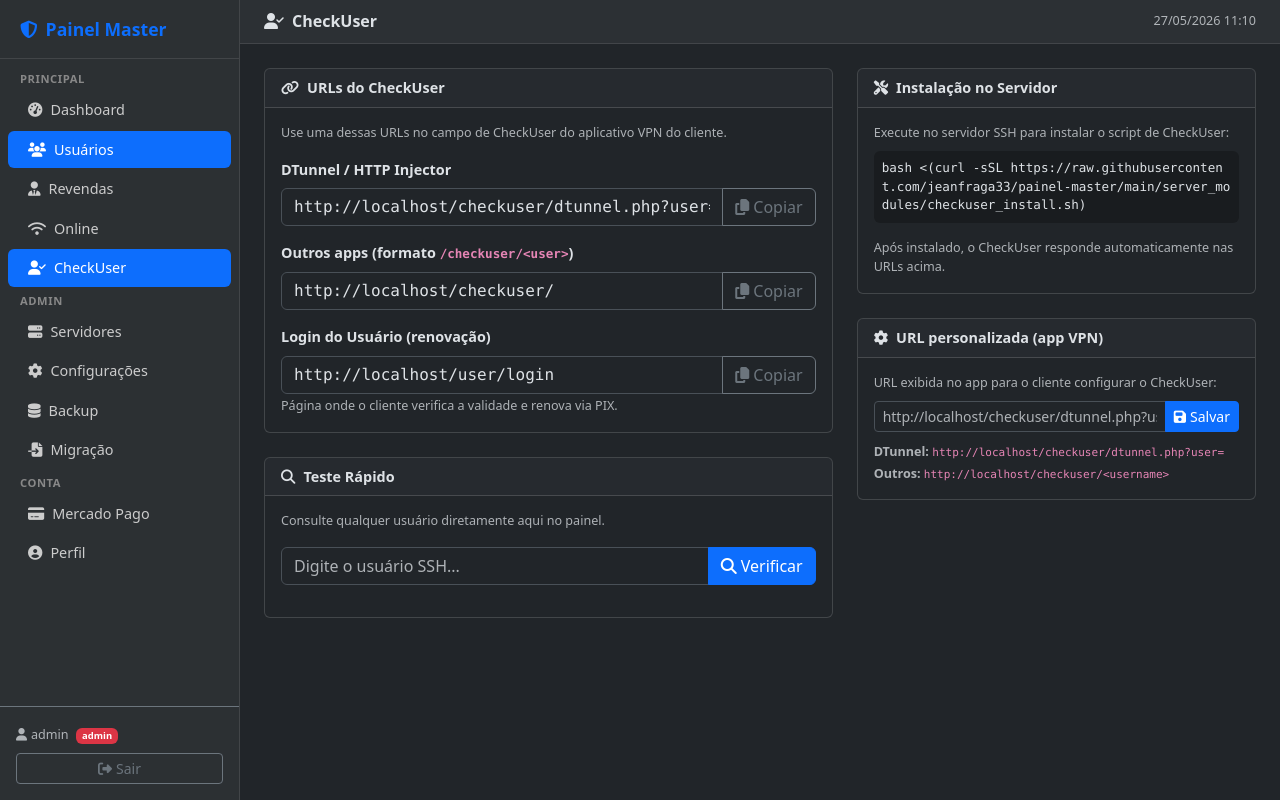
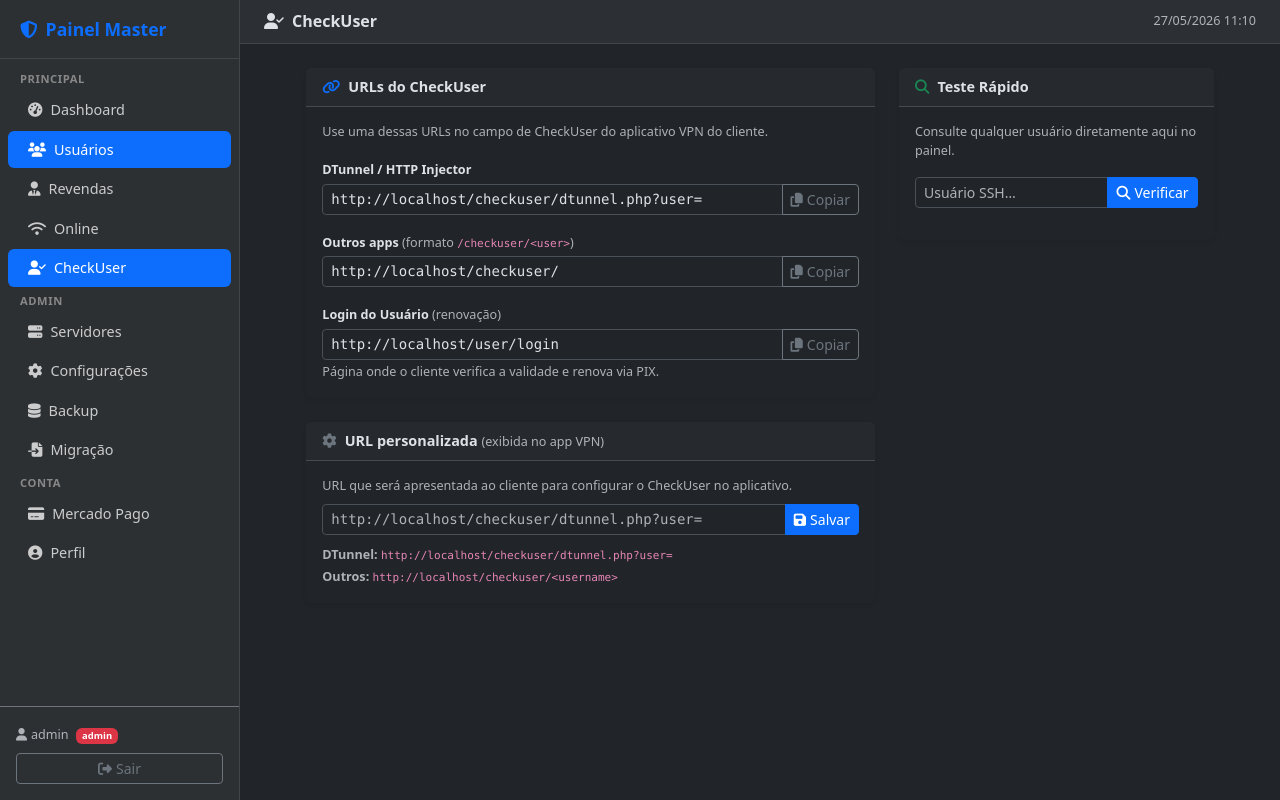
Before and after one commit to jeanfraga95/painel101, a Flask app: page /checkuser_panel in a window 1280 px wide. Run offline with Flask 3, Linux system fonts and the light colour scheme; the visitor is signed in with stand-in values (Sample User, id 1); data comes from the database, SQL or seed files in the repository.

Commit message:
Update checkuser_panel.html

```diff
--- a/templates/checkuser_panel.html
+++ b/templates/checkuser_panel.html
@@ -3,13 +3,13 @@
 {% block page_title %}<i class="fas fa-user-check me-2"></i>CheckUser{% endblock %}
 
 {% block content %}
-<div class="row g-4">
+<div class="row g-4 justify-content-center">
 
-  <!-- URLs disponíveis -->
-  <div class="col-md-7">
-    <div class="card mb-4">
-      <div class="card-header fw-semibold">
-        <i class="fas fa-link me-2"></i>URLs do CheckUser
+  {# ── URLs disponíveis ───────────────────────────────────────────────── #}
+  <div class="col-lg-7">
+    <div class="card border-0 shadow-sm mb-4">
+      <div class="card-header fw-semibold py-2">
+        <i class="fas fa-link me-2 text-primary"></i>URLs do CheckUser
       </div>
       <div class="card-body">
         <p class="text-muted small mb-3">
@@ -17,9 +17,9 @@
         </p>
 
         <div class="mb-3">
-          <label class="form-label fw-semibold">DTunnel / HTTP Injector</label>
-          <div class="input-group">
-            <input type="text" class="form-control font-monospace small"
+          <label class="form-label small fw-semibold mb-1">DTunnel / HTTP Injector</label>
+          <div class="input-group input-group-sm">
+            <input type="text" class="form-control font-monospace"
                    id="urlDtunnel"
                    value="{{ request.host_url }}checkuser/dtunnel.php?user="
                    readonly onclick="this.select()">
@@ -31,9 +31,11 @@
         </div>
 
         <div class="mb-3">
-          <label class="form-label fw-semibold">Outros apps (formato <code>/checkuser/&lt;user&gt;</code>)</label>
-          <div class="input-group">
-            <input type="text" class="form-control font-monospace small"
+          <label class="form-label small fw-semibold mb-1">
+            Outros apps <span class="text-muted fw-normal">(formato <code>/checkuser/&lt;user&gt;</code>)</span>
+          </label>
+          <div class="input-group input-group-sm">
+            <input type="text" class="form-control font-monospace"
                    id="urlGeneric"
                    value="{{ request.host_url }}checkuser/"
                    readonly onclick="this.select()">
@@ -44,10 +46,10 @@
           </div>
         </div>
 
-        <div class="mb-0">
-          <label class="form-label fw-semibold">Login do Usuário (renovação)</label>
-          <div class="input-group">
-            <input type="text" class="form-control font-monospace small"
+        <div>
+          <label class="form-label small fw-semibold mb-1">Login do Usuário <span class="text-muted fw-normal">(renovação)</span></label>
+          <div class="input-group input-group-sm">
+            <input type="text" class="form-control font-monospace"
                    id="urlLogin"
                    value="{{ url_for('user_login', _external=True) }}"
                    readonly onclick="this.select()">
@@ -61,58 +63,25 @@
       </div>
     </div>
 
-    <!-- Teste rápido -->
-    <div class="card">
-      <div class="card-header fw-semibold">
-        <i class="fas fa-search me-2"></i>Teste Rápido
-      </div>
-      <div class="card-body">
-        <p class="text-muted small mb-3">Consulte qualquer usuário diretamente aqui no painel.</p>
-        <div class="input-group mb-3">
-          <input type="text" id="checkInput" class="form-control" placeholder="Digite o usuário SSH...">
-          <button class="btn btn-primary" onclick="doCheck()">
-            <i class="fas fa-search me-1"></i>Verificar
-          </button>
-        </div>
-        <div id="checkResult"></div>
-      </div>
-    </div>
-  </div>
-
-  <!-- Instalação + URL configurada -->
-  <div class="col-md-5">
-    <div class="card mb-4">
-      <div class="card-header fw-semibold">
-        <i class="fas fa-tools me-2"></i>Instalação no Servidor
+    {# ── URL personalizada — só admin ─────────────────────────────────── #}
+    {% if current_user.role == 'admin' %}
+    <div class="card border-0 shadow-sm">
+      <div class="card-header fw-semibold py-2">
+        <i class="fas fa-cog me-2 text-secondary"></i>URL personalizada <span class="text-muted fw-normal small">(exibida no app VPN)</span>
       </div>
       <div class="card-body">
         <p class="text-muted small mb-2">
-          Execute no servidor SSH para instalar o script de CheckUser:
-        </p>
-        <pre class="p-2 rounded small mb-3" style="background:rgba(0,0,0,.25);white-space:pre-wrap;word-break:break-all;">bash &lt;(curl -sSL https://raw.githubusercontent.com/jeanfraga33/painel-master/main/server_modules/checkuser_install.sh)</pre>
-        <p class="text-muted small mb-0">Após instalado, o CheckUser responde automaticamente nas URLs acima.</p>
-      </div>
-    </div>
-
-    {% if current_user.role == 'admin' %}
-    <div class="card">
-      <div class="card-header fw-semibold">
-        <i class="fas fa-cog me-2"></i>URL personalizada (app VPN)
-      </div>
-      <div class="card-body">
-        <p class="text-muted small mb-2">
-          URL exibida no app para o cliente configurar o CheckUser:
+          URL que será apresentada ao cliente para configurar o CheckUser no aplicativo.
         </p>
         <form method="POST" action="{{ url_for('settings') }}">
-          <div class="input-group mb-2">
-            <input type="text" name="checkuser_url" class="form-control form-control-sm"
+          <div class="input-group input-group-sm mb-2">
+            <input type="text" name="checkuser_url" class="form-control font-monospace"
                    value="{{ settings.checkuser_url }}"
                    placeholder="{{ request.host_url }}checkuser/dtunnel.php?user=">
             <button type="submit" class="btn btn-sm btn-primary">
               <i class="fas fa-save me-1"></i>Salvar
             </button>
           </div>
-          {# Hidden fields to preserve other settings values #}
           <input type="hidden" name="panel_name"  value="{{ settings.panel_name }}">
           <input type="hidden" name="panel_color" value="{{ settings.panel_color }}">
           <input type="hidden" name="panel_theme" value="{{ settings.panel_theme }}">
@@ -125,6 +94,25 @@
       </div>
     </div>
     {% endif %}
+  </div>
+
+  {# ── Teste rápido ───────────────────────────────────────────────────── #}
+  <div class="col-lg-4">
+    <div class="card border-0 shadow-sm">
+      <div class="card-header fw-semibold py-2">
+        <i class="fas fa-search me-2 text-success"></i>Teste Rápido
+      </div>
+      <div class="card-body">
+        <p class="text-muted small mb-3">Consulte qualquer usuário diretamente aqui no painel.</p>
+        <div class="input-group input-group-sm mb-3">
+          <input type="text" id="checkInput" class="form-control" placeholder="Usuário SSH…">
+          <button class="btn btn-primary btn-sm" onclick="doCheck()">
+            <i class="fas fa-search me-1"></i>Verificar
+          </button>
+        </div>
+        <div id="checkResult"></div>
+      </div>
+    </div>
   </div>
 
 </div>
@@ -140,21 +128,32 @@ function doCheck() {
   fetch('/api/checkuser?user=' + encodeURIComponent(user))
     .then(r => r.json())
     .then(d => {
-      const ok = d.status === 'online' || d.online === true || (typeof d.limit !== 'undefined');
+      const ok    = d.status === 'online' || d.online === true || typeof d.limit !== 'undefined';
       const color = ok ? 'success' : 'danger';
-      let html = `<div class="alert alert-${color} py-2 small mb-0">`;
-      if (d.username) html += `<strong>Usuário:</strong> ${d.username}<br>`;
-      if (d.status)   html += `<strong>Status:</strong> ${d.status}<br>`;
-      if (d.expires_at) html += `<strong>Validade:</strong> ${d.expires_at}<br>`;
-      if (typeof d.connections !== 'undefined') html += `<strong>Conexões:</strong> ${d.connections}<br>`;
-      if (typeof d.limit !== 'undefined') html += `<strong>Limite:</strong> ${d.limit}<br>`;
-      if (!d.username && !d.status) html += JSON.stringify(d);
-      html += '</div>';
-      div.innerHTML = html;
+      const icon  = ok ? 'check-circle' : 'times-circle';
+      let rows = '';
+      if (d.username)                        rows += row('Usuário',   d.username);
+      if (d.status)                          rows += row('Status',    `<span class="badge bg-${color}">${d.status}</span>`);
+      if (d.expires_at)                      rows += row('Validade',  d.expires_at);
+      if (typeof d.connections !== 'undefined') rows += row('Conexões', d.connections);
+      if (typeof d.limit       !== 'undefined') rows += row('Limite',   d.limit);
+      if (!rows) rows = row('Resposta', JSON.stringify(d));
+      div.innerHTML = `
+        <div class="border rounded p-2 small">
+          <div class="d-flex align-items-center gap-2 mb-2">
+            <i class="fas fa-${icon} text-${color}"></i>
+            <strong class="text-${color}">${ok ? 'Usuário encontrado' : 'Usuário não encontrado'}</strong>
+          </div>
+          <table class="table table-sm table-borderless mb-0">${rows}</table>
+        </div>`;
     })
     .catch(() => {
       div.innerHTML = '<div class="alert alert-danger py-2 small mb-0">Erro ao consultar.</div>';
     });
+}
+
+function row(label, val) {
+  return `<tr><td class="text-muted pe-2" style="white-space:nowrap;">${label}</td><td><strong>${val}</strong></td></tr>`;
 }
 
 document.getElementById('checkInput').addEventListener('keydown', e => {
```
